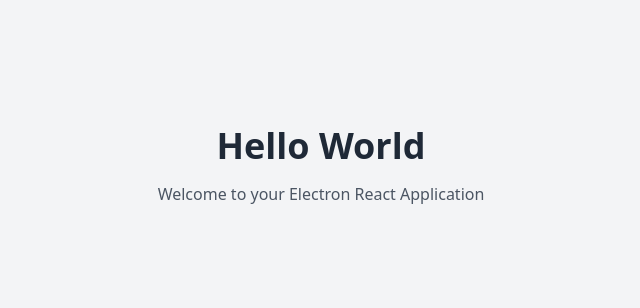
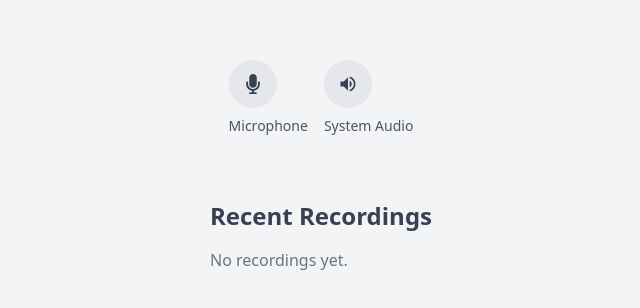
Before and after one commit to marciob/electron-app, a React (Vite) app: page / in a window 1280 px wide. Shown: the part 234-542 px from the top of the page, without its empty margins (319-959 px from the left). Built offline with nearby package versions, Linux system fonts and the light colour scheme.

Commit message:
creating a recording ui

```diff
--- a/package.json
+++ b/package.json
@@ -16,7 +16,8 @@
   "dependencies": {
     "electron-is-dev": "^2.0.0",
     "react": "^18.2.0",
-    "react-dom": "^18.2.0"
+    "react-dom": "^18.2.0",
+    "react-icons": "^5.4.0"
   },
   "devDependencies": {
     "@types/react": "^18.2.43",
--- a/src/renderer/App.tsx
+++ b/src/renderer/App.tsx
@@ -1,14 +1,10 @@
 import React from "react";
+import AudioRecorder from "./components/AudioRecorder";
 
 const App: React.FC = () => {
   return (
     <div className="min-h-screen bg-gray-100 flex items-center justify-center">
-      <div className="text-center">
-        <h1 className="text-4xl font-bold text-gray-800 mb-4">Hello World</h1>
-        <p className="text-gray-600">
-          Welcome to your Electron React Application
-        </p>
-      </div>
+      <AudioRecorder />
     </div>
   );
 };
--- /dev/null
+++ b/src/renderer/components/AudioRecorder.tsx
@@ -0,0 +1,94 @@
+import React, { useState, useEffect } from "react";
+import { FaMicrophone } from "react-icons/fa";
+import { IoMdVolumeHigh } from "react-icons/io";
+
+const AudioRecorder: React.FC = () => {
+  const [isRecordingMic, setIsRecordingMic] = useState(false);
+  const [isRecordingSystem, setIsRecordingSystem] = useState(false);
+  const [timer, setTimer] = useState(0);
+
+  useEffect(() => {
+    let interval: NodeJS.Timeout | null = null;
+
+    if (isRecordingMic || isRecordingSystem) {
+      interval = setInterval(() => {
+        setTimer((prev) => prev + 1);
+      }, 1000);
+    } else {
+      setTimer(0);
+    }
+
+    return () => {
+      if (interval) clearInterval(interval);
+    };
+  }, [isRecordingMic, isRecordingSystem]);
+
+  const formatTime = (seconds: number): string => {
+    const mins = Math.floor(seconds / 60);
+    const secs = seconds % 60;
+    return `${mins.toString().padStart(2, "0")}:${secs
+      .toString()
+      .padStart(2, "0")}`;
+  };
+
+  return (
+    <div className="max-w-2xl mx-auto p-6">
+      <div className="flex flex-col items-center mb-8">
+        <div className="flex items-center gap-4 mb-4">
+          <div className="relative">
+            <button
+              className={`w-12 h-12 rounded-full flex items-center justify-center ${
+                isRecordingMic ? "bg-red-500" : "bg-gray-200 hover:bg-gray-300"
+              } transition-colors duration-200`}
+              onClick={() => setIsRecordingMic(!isRecordingMic)}
+            >
+              <FaMicrophone
+                className={`text-xl ${
+                  isRecordingMic ? "text-white" : "text-gray-700"
+                }`}
+              />
+            </button>
+            <span className="mt-2 block text-center text-sm text-gray-600">
+              Microphone
+            </span>
+          </div>
+
+          <div className="relative">
+            <button
+              className={`w-12 h-12 rounded-full flex items-center justify-center ${
+                isRecordingSystem
+                  ? "bg-red-500"
+                  : "bg-gray-200 hover:bg-gray-300"
+              } transition-colors duration-200`}
+              onClick={() => setIsRecordingSystem(!isRecordingSystem)}
+            >
+              <IoMdVolumeHigh
+                className={`text-xl ${
+                  isRecordingSystem ? "text-white" : "text-gray-700"
+                }`}
+              />
+            </button>
+            <span className="mt-2 block text-center text-sm text-gray-600">
+              System Audio
+            </span>
+          </div>
+        </div>
+
+        {(isRecordingMic || isRecordingSystem) && (
+          <div className="text-red-500 font-mono text-xl">
+            {formatTime(timer)}
+          </div>
+        )}
+      </div>
+
+      <div className="mt-12">
+        <h2 className="text-2xl font-semibold text-gray-700 mb-4">
+          Recent Recordings
+        </h2>
+        <p className="text-gray-500">No recordings yet.</p>
+      </div>
+    </div>
+  );
+};
+
+export default AudioRecorder;
```
Also changed, not shown: 1 other file (tests, documents, lock files or other folders).
